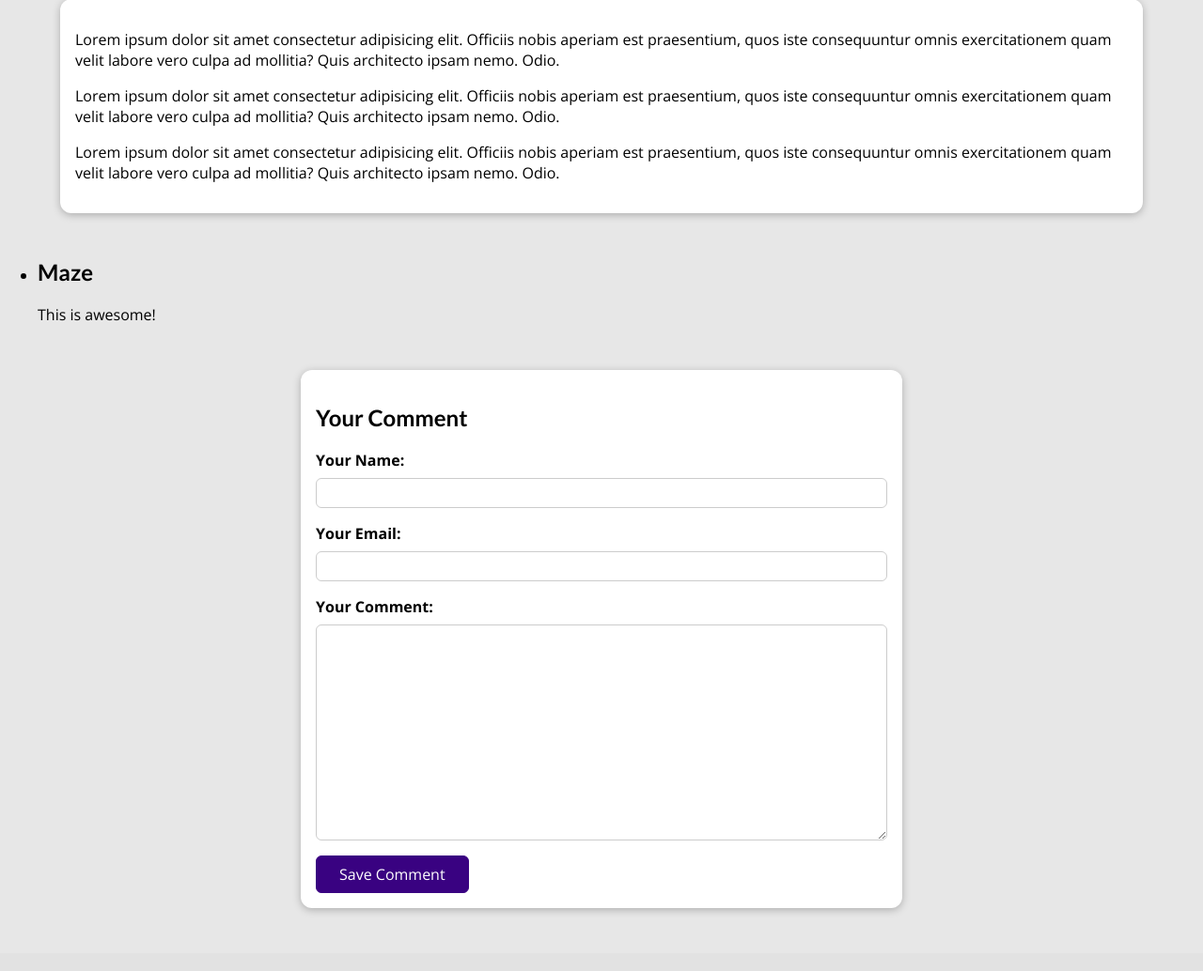
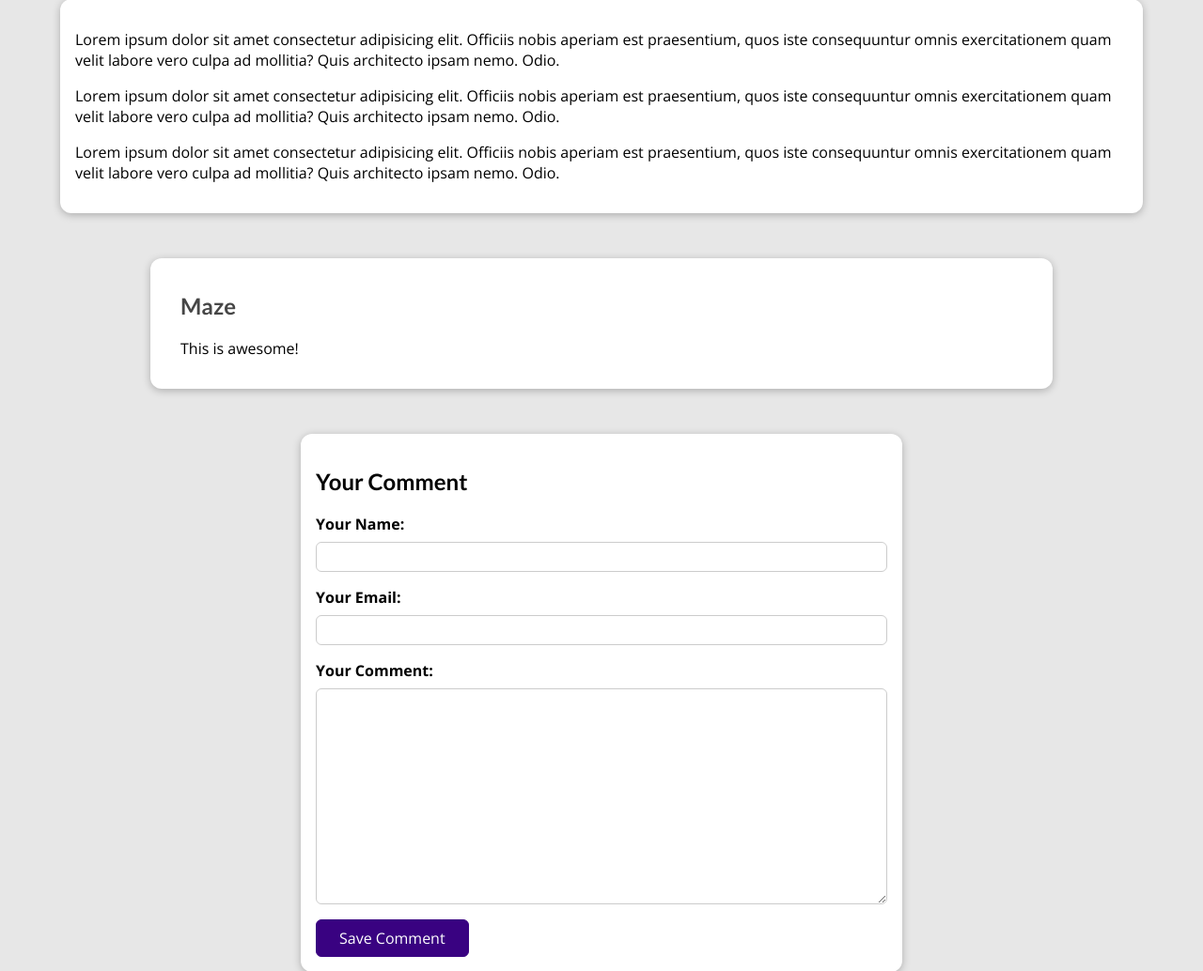
Before and after one commit to Janotelo/Python_Django, a Django app: a page that uses course_project_section_14/my_site/templates/base.html in a window 1280 px wide. Shown: the part 529-1563 px from the top of the page at 94% size. Before the commit the page ends 1500 px from the top, so only its background shows below. Run offline with Django 4.2, Linux system fonts and the light colour scheme; data comes from the database, SQL or seed files in the repository.

Commit message:
Section 195 - Styling the Comments | Added styles in the css or static file for the comment

```diff
--- a/course_project_section_14/my_site/blog/static/blog/post-detail.css
+++ b/course_project_section_14/my_site/blog/static/blog/post-detail.css
@@ -154,3 +154,32 @@ body {
     padding: 0.25rem 1.5rem;
     border-radius: 6px;
   }
+
+  #comments {
+    margin: 3rem auto;
+    width: 90%;
+    max-width: 60rem;
+    border-radius: 12px;
+    background-color: white;
+    box-shadow: 0 2px 8px rgba(0, 0, 0, 0.25);
+    padding: 1rem 2rem;
+  }
+
+  #comments ul {
+    list-style: none;
+    margin: 0;
+    padding: 0;
+  }
+
+  #comments li {
+    margin-bottom: 1rem;
+    border-bottom: 2px solid #ccc;
+  }
+
+  #comments li:last-of-type {
+    border-bottom: none;
+  }
+
+  #comments h2 {
+    color: #464646;
+  }
```
